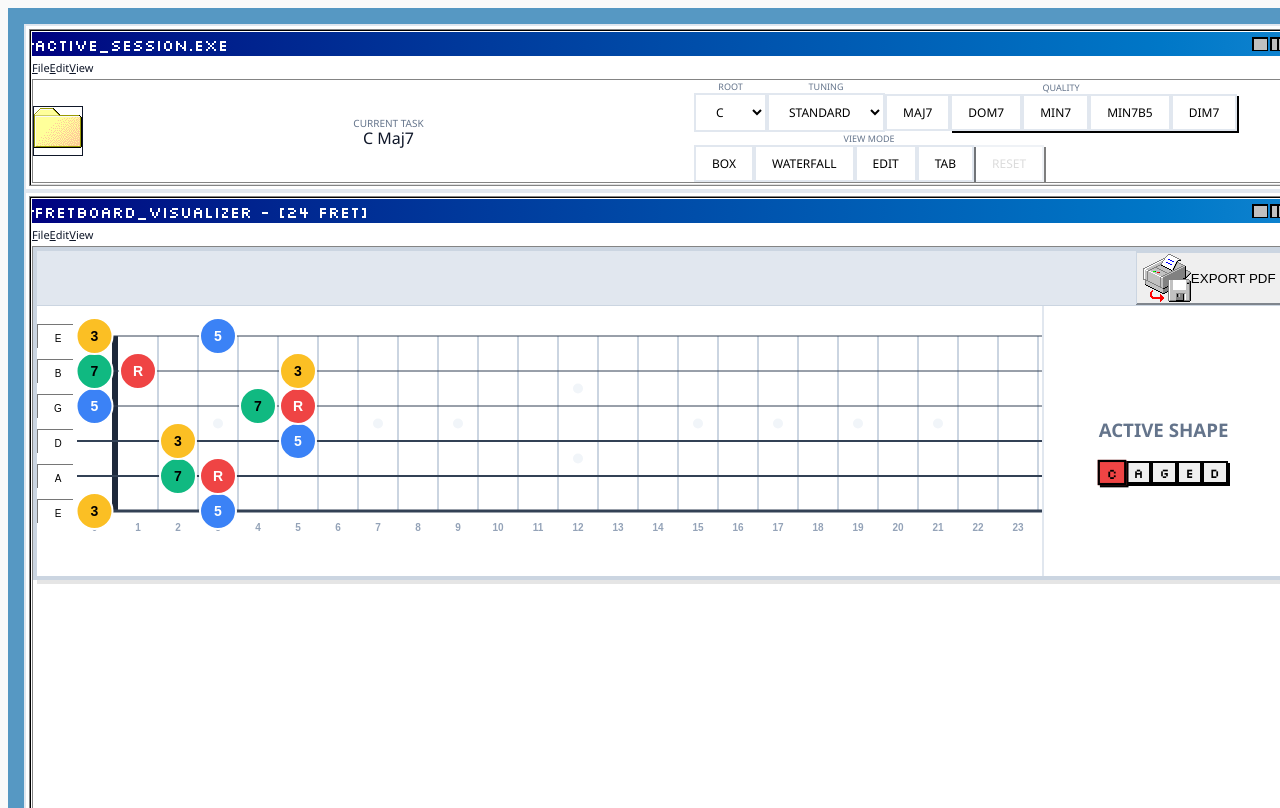
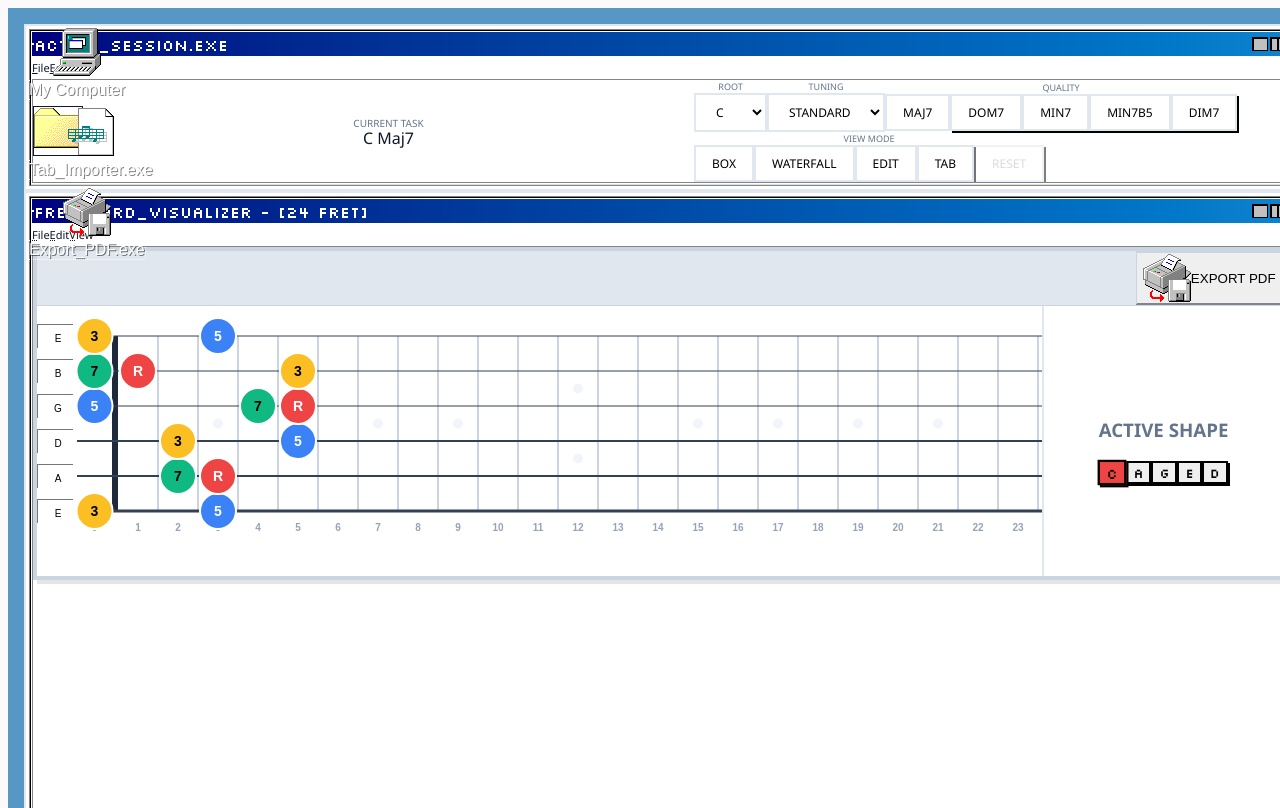
Before and after one commit to vincent6606/caged, a Next.js app: page / in a window 1280 px wide. Built offline with nearby package versions, Linux system fonts and the light colour scheme.

Commit message:
fix: Increase DesktopIcon z-index to 50 to prevent occlusion by windows

```diff
--- a/src/components/DesktopIcon.tsx
+++ b/src/components/DesktopIcon.tsx
@@ -12,7 +12,7 @@ export const DesktopIcon: React.FC<DesktopIconProps> = ({ label, iconSrc, onClic
     return (
         <div
             onClick={onClick}
-            className="retro-icon absolute flex flex-col items-center gap-1 cursor-pointer w-28 text-center group"
+            className="retro-icon absolute flex flex-col items-center gap-1 cursor-pointer w-28 text-center group z-50"
             style={{ top, left }}
         >
             <img
```
